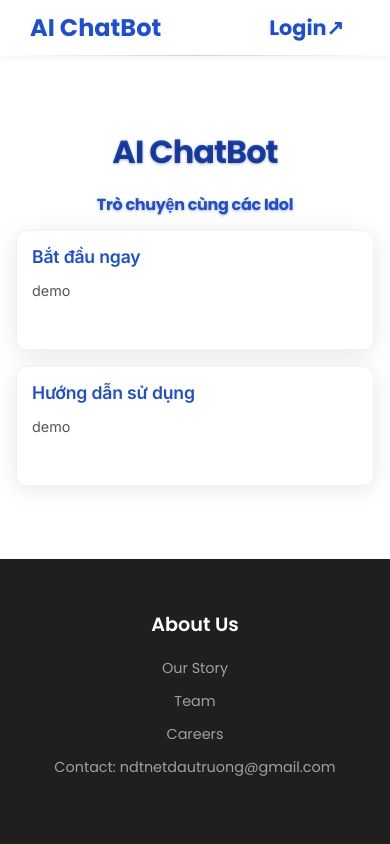
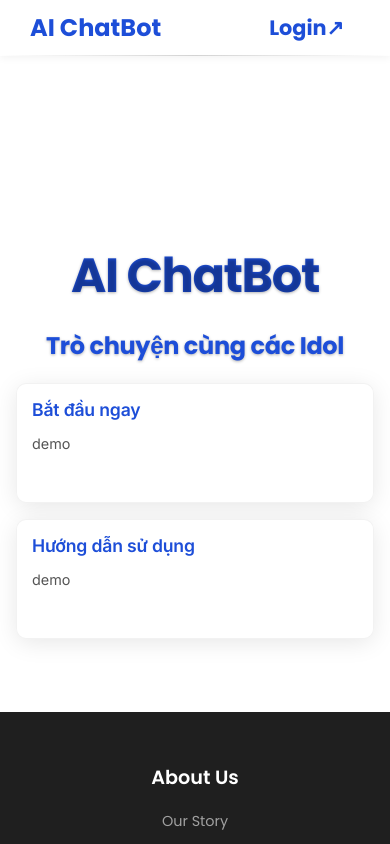
Before and after one commit to cyb3r-Kn1ght/Web_Project, a React (Vite) app in the folder frontend/: page / in a window 390 px wide. Shown: the top 844 px of the page. Built offline with nearby package versions, Linux system fonts and the light colour scheme.

Commit message:
thêm font-display tối ưu hiệu suất

```diff
--- a/frontend/src/components/web_page/tittle.jsx
+++ b/frontend/src/components/web_page/tittle.jsx
@@ -1,11 +1,46 @@
-//Tieu de
-import "../../style/web_page/tittle.css";
-function title() {
+import React from 'react';
+
+const styles = {
+  section: {
+    marginTop: '15rem',
+    fontFamily: '"Poppins", sans-serif',
+    textAlign: 'center',
+    position: 'relative',
+    zIndex: 1,
+    color: '#1d4ed8',
+    letterSpacing: '-0.02em',
+  },
+  h1: {
+    fontFamily: '"Poppins", sans-serif',
+    fontWeight: 700,
+    fontSize: '3rem',
+    background: '#1d4ed8',
+    WebkitBackgroundClip: 'text',
+    backgroundClip: 'text',
+    color: 'transparent',
+    textShadow: '0 1px 3px rgba(0,0,0,0.3)',
+    marginBottom: '1rem',
+    letterSpacing: '-0.03em',
+  },
+  h2: {
+    marginTop: 0,
+    textShadow: '0 1px 3px rgba(0,0,0,0.3)',
+    paddingTop: 0,
+  },
+  responsive: `@media (max-width: 768px) {
+    h1 { font-size: 2rem; }
+    h2 { font-size: 1rem; }
+    section { margin-top: 8rem; padding: 0 1rem; }
+  }`
+};
+
+function Title() {
   return (
-    <section className="Tittle-section">
-      <h1 className="MainTittle">AI ChatBot</h1>
-      <h2 className="debcribe">Trò chuyện cùng các Idol</h2>
+    <section style={styles.section}>
+      <h1 style={styles.h1}>AI ChatBot</h1>
+      <h2 style={styles.h2}>Trò chuyện cùng các Idol</h2>
     </section>
   );
 }
-export default title;
+
+export default React.memo(Title);
```
